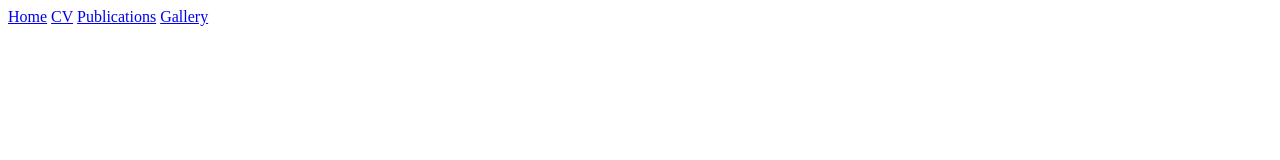
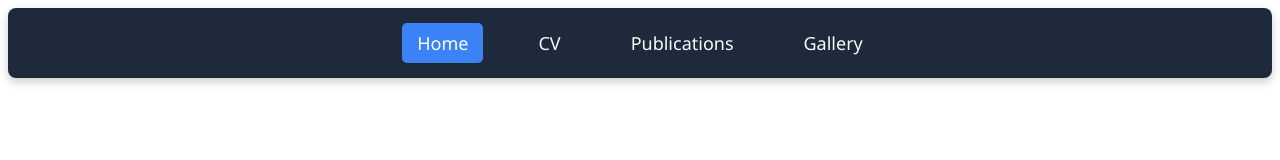
Before and after one commit to Iqbal12101030/iqbal12101030.github.io, a plain HTML site: page index.html in a window 1280 px wide. Drawn offline with Linux system fonts and the light colour scheme.

Commit message:
Update index.html

```diff
--- a/index.html
+++ b/index.html
@@ -1,6 +1,64 @@
+<!DOCTYPE html>
+<html lang="en">
+<head>
+<meta charset="UTF-8">
+<meta name="viewport" content="width=device-width, initial-scale=1.0">
+<title>Professional Nav</title>
+<style>
+  /* Navbar container */
+  nav {
+    background-color: #1e293b; /* Dark blue/gray background */
+    padding: 15px 30px;         /* Bigger padding for size */
+    display: flex;
+    justify-content: center;    /* Center the links */
+    gap: 40px;                  /* Space between links */
+    border-radius: 8px;         /* Slightly rounded edges */
+    box-shadow: 0 4px 10px rgba(0,0,0,0.2); /* Subtle shadow */
+    font-family: 'Segoe UI', Tahoma, Geneva, Verdana, sans-serif;
+  }
+
+  /* Navbar links */
+  nav a {
+    text-decoration: none;
+    color: #f8fafc;            /* Light color for contrast */
+    font-size: 18px;            /* Slightly bigger text */
+    font-weight: 500;
+    transition: all 0.3s ease;
+    padding: 8px 15px;          /* Bigger clickable area */
+    border-radius: 5px;         /* Rounded links for modern look */
+  }
+
+  /* Hover effect */
+  nav a:hover {
+    background-color: #2563eb;  /* Blue highlight on hover */
+    color: #ffffff;
+    transform: translateY(-2px); /* Slight lift effect */
+    box-shadow: 0 2px 8px rgba(0,0,0,0.2);
+  }
+
+  /* Active page styling */
+  nav a.active {
+    background-color: #3b82f6;
+    color: #ffffff;
+  }
+
+  /* Responsive adjustment */
+  @media (max-width: 600px) {
+    nav {
+      flex-direction: column;
+      gap: 20px;
+    }
+  }
+</style>
+</head>
+<body>
+
 <nav>
-<a href="index.html">Home</a>
-<a href="cv.html">CV</a>
-<a href="publications.html">Publications</a>
-<a href="gallery.html">Gallery</a>
+  <a href="index.html" class="active">Home</a>
+  <a href="cv.html">CV</a>
+  <a href="publications.html">Publications</a>
+  <a href="gallery.html">Gallery</a>
 </nav>
+
+</body>
+</html>
```
